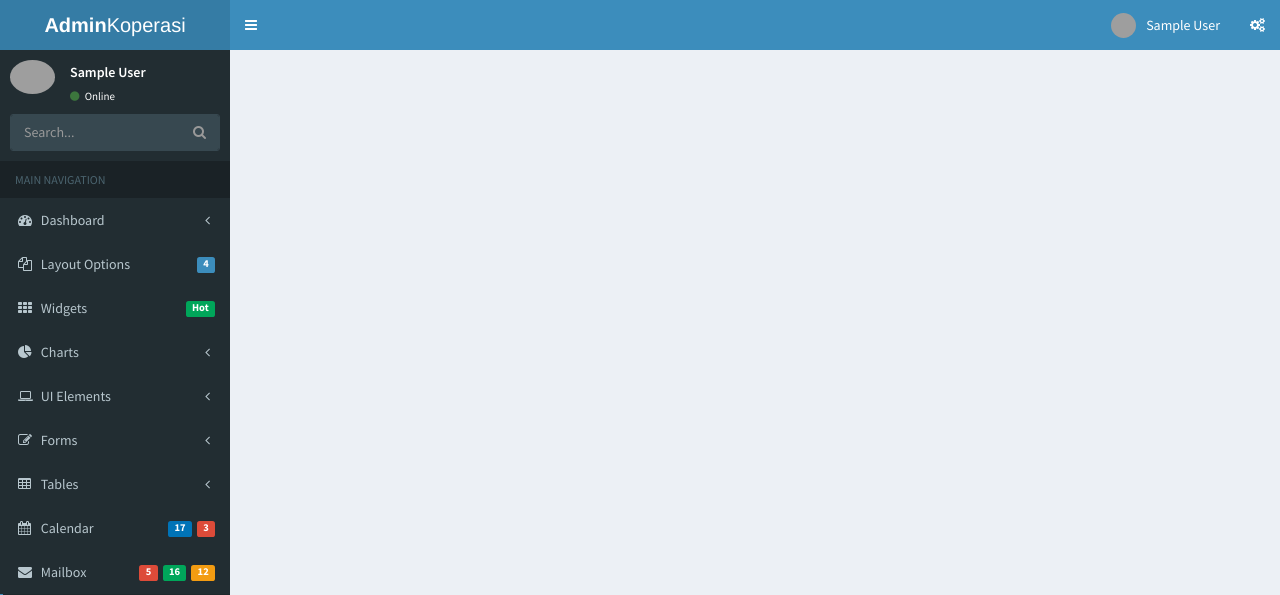
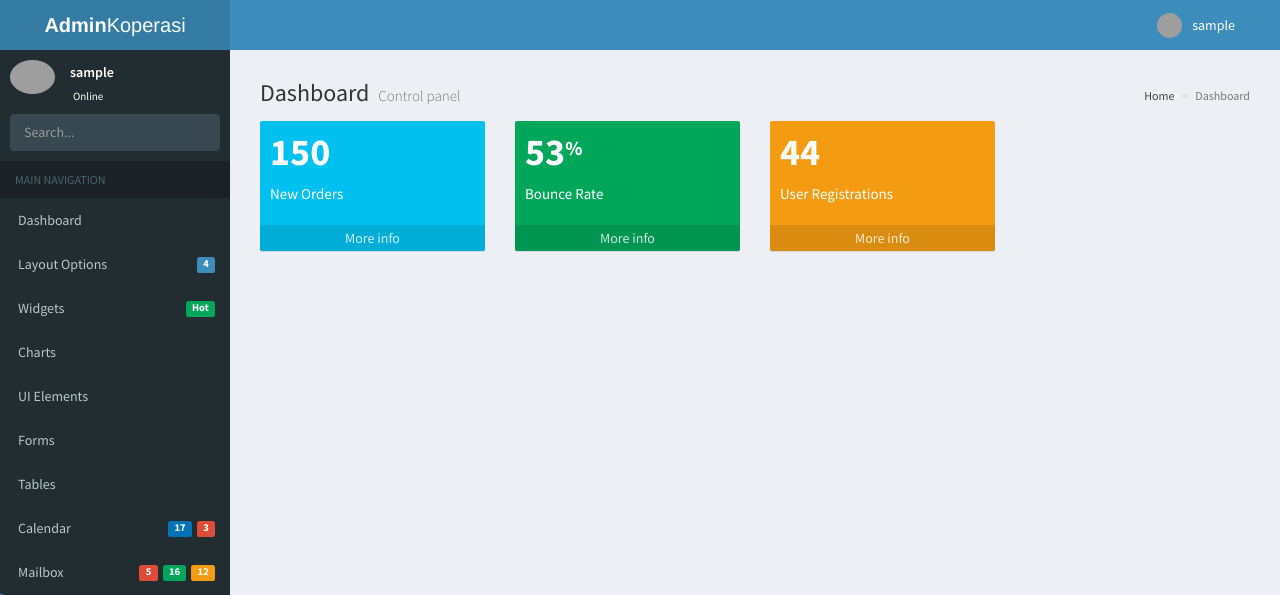
Before and after one commit to casudinlix/project_koperasi, a PHP site: page /project_koperasi/media.php?page=home in a window 1280 px wide; the page is wider, and only the part inside the window is pictured. Shown: the top 595 px of that part. Run offline with PHP 8.4, Linux system fonts and the light colour scheme; the visitor is signed in with stand-in values (Sample User, id 1); some libraries are stand-ins or nearby versions; grey boxes are pictures that could not be loaded.

Commit message:
proses pembuatan tampalte

```diff
--- a/atas.php
+++ b/atas.php
@@ -7,9 +7,9 @@
   <!-- Bootstrap 3.3.6 -->
   <link rel="stylesheet" href="<?php echo $url;?>bootstrap/css/bootstrap.min.css">
   <!-- Font Awesome -->
-  <link rel="stylesheet" href="https://cdnjs.cloudflare.com/ajax/libs/font-awesome/4.5.0/css/font-awesome.min.css">
+  <!-- <link rel="stylesheet" href="https://cdnjs.cloudflare.com/ajax/libs/font-awesome/4.5.0/css/font-awesome.min.css"> -->
   <!-- Ionicons -->
-  <link rel="stylesheet" href="https://cdnjs.cloudflare.com/ajax/libs/ionicons/2.0.1/css/ionicons.min.css">
+  <!-- <link rel="stylesheet" href="https://cdnjs.cloudflare.com/ajax/libs/ionicons/2.0.1/css/ionicons.min.css"> -->
   <!-- Theme style -->
   <link rel="shortcut icon" href="img/pp.jpg"/>
   <link rel="stylesheet" href="<?php echo $url;?>dist/css/AdminLTE.min.css">
--- a/cek.php
+++ b/cek.php
@@ -2,19 +2,21 @@
 // memulai session
 //error_reporting(0);
 include 'server/config.php';
-session_start();
+
   $user=$_POST['user'];
   $pass=md5($_POST['pass']);
   $cari = $conn->query("SELECT * FROM login WHERE username='$user' AND pass='$pass'");
   $row = $cari->fetch_array();
   if ($cari->num_rows > 0) {
+    session_start();
     $_SESSION['id']=$row['id'];
+    $_SESSION['nama']=$row['username'];
     $_SESSION['nama']=$row['nama'];
     $_SESSION['foto']=$row['foto'];
     echo "<script>window.location.assign('media.php?page=home')</script>";
 }else{
   echo "<script>
-  alert('Password Anda Tidak Sama');
+  alert('Sometink Is Wrong');
   window.location.href = 'index.php';
   </script>";
 }
--- a/logut.php
+++ b/logut.php
@@ -1,7 +1,9 @@
 <?php session_start();
 if(isset($_SESSION['username']))
 	unset($_SESSION['foto']);
-//unset($_SESSION['role']);
+unset($_SESSION['id']);
+unset($_SESSION['nama']);
+//unset($_SESSION['id']);
 session_destroy();
 	echo "<meta http-equiv='refresh' content='0;index.php'>";
 ?>
--- a/media.php
+++ b/media.php
@@ -1,21 +1,30 @@
-<!DOCTYPE html>
-<html>
+
 <?php
-
-
 session_start();
- $idt=$_SESSION['nama'];
-if(!isset($_SESSION['foto'])||!isset($_SESSION['id'])){
+ //$idt=$_SESSION['nama'];
+if(empty($_SESSION['id'])){
   echo '<script language="javascript">alert("Anda Harus Login Dahulu!"); document.location="logut.php";</script>';
-}
-
+}else{
 include "server/config.php";
-
+echo "<!DOCTYPE html>
+<html>";
 include "atas.php";
 
+if ($_GET['page']=="home") {
+  include "modul/home.php";
+}elseif ($_GET['page']=="anggota") {
+  # code...
+}elseif ('condition') {
+  # code...
+}
 ?>
 
 
-<?php include "bawah.php"; ?>
+  <?php include "bawah.php";
+
+
+}
+?>
+
 </body>
 </html>
--- /dev/null
+++ b/modul/home.php
@@ -0,0 +1,60 @@
+    <!-- Content Header (Page header) -->
+    <section class="content-header">
+      <h1>
+        Dashboard
+        <small>Control panel</small>
+      </h1>
+      <ol class="breadcrumb">
+        <li><a href="#"><i class="fa fa-dashboard"></i> Home</a></li>
+        <li class="active">Dashboard</li>
+      </ol>
+    </section>
+
+    <!-- Main content -->
+    <section class="content">
+      <!-- Small boxes (Stat box) -->
+      <div class="row">
+        <div class="col-lg-3 col-xs-6">
+          <!-- small box -->
+          <div class="small-box bg-aqua">
+            <div class="inner">
+              <h3>150</h3>
+
+              <p>New Orders</p>
+            </div>
+            <div class="icon">
+              <i class="ion ion-bag"></i>
+            </div>
+            <a href="#" class="small-box-footer">More info <i class="fa fa-arrow-circle-right"></i></a>
+          </div>
+        </div>
+        <!-- ./col -->
+        <div class="col-lg-3 col-xs-6">
+          <!-- small box -->
+          <div class="small-box bg-green">
+            <div class="inner">
+              <h3>53<sup style="font-size: 20px">%</sup></h3>
+
+              <p>Bounce Rate</p>
+            </div>
+            <div class="icon">
+              <i class="ion ion-stats-bars"></i>
+            </div>
+            <a href="#" class="small-box-footer">More info <i class="fa fa-arrow-circle-right"></i></a>
+          </div>
+        </div>
+        <!-- ./col -->
+        <div class="col-lg-3 col-xs-6">
+          <!-- small box -->
+          <div class="small-box bg-yellow">
+            <div class="inner">
+              <h3>44</h3>
+
+              <p>User Registrations</p>
+            </div>
+            <div class="icon">
+              <i class="ion ion-person-add"></i>
+            </div>
+            <a href="#" class="small-box-footer">More info <i class="fa fa-arrow-circle-right"></i></a>
+          </div>
+        </div>
```
Also changed, not shown: index.php (+7 -14 lines).
